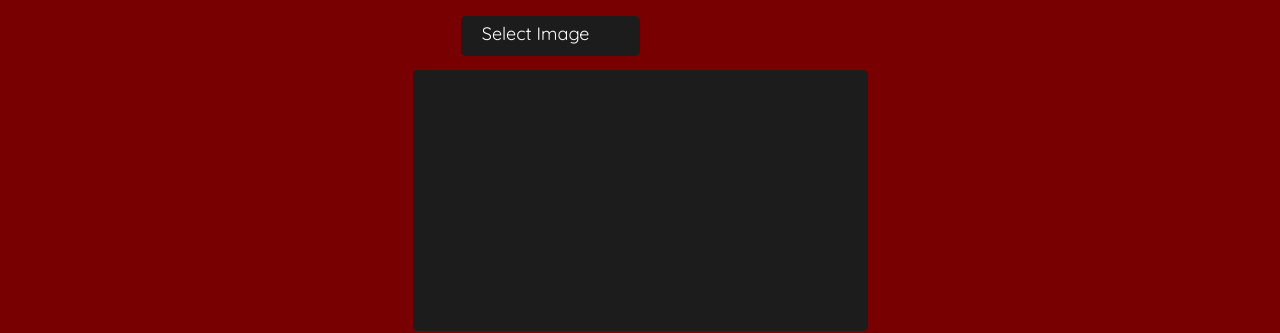
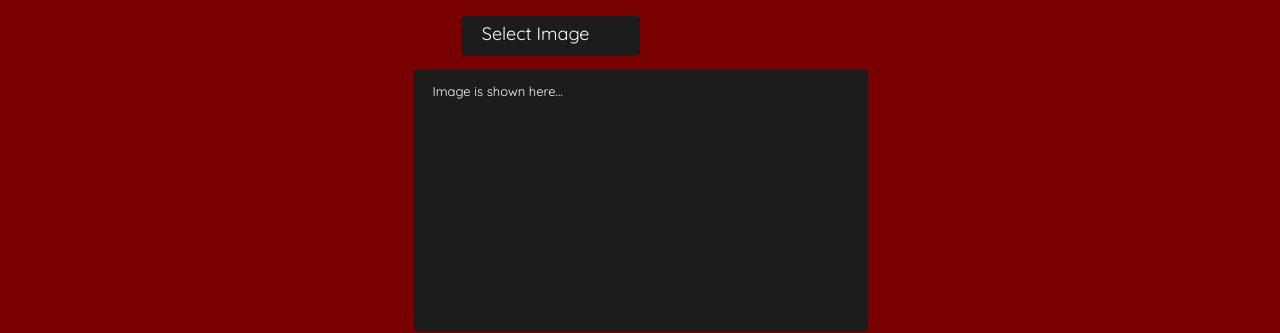
Before and after one commit to Kanzaki404/Hamstwer-Wars-Error-Coders, a React (Create React App) app: page /upload in a window 1280 px wide. Shown: the part 504-837 px from the top of the page. Built offline with nearby package versions, Linux system fonts and the light colour scheme; a web font is replaced by a local one.

Commit message:
done with the upload css and added image display

```diff
--- a/src/Pages/Upload.jsx
+++ b/src/Pages/Upload.jsx
@@ -82,6 +82,13 @@ const UploadPageStyle = styled.div `
         margin-left: auto;
         margin-right: auto;
         border-radius: 5px;
+
+    p {
+        font-family: 'Quicksand', sans-serif;
+        text-align:left;
+        padding-left: 20px;
+        font-size: 13px;
+        }
     }
 
     .summon-button {
@@ -159,7 +166,9 @@ export default function Upload() {
                     </div>
                 </div>
 
-                <div className ="image-display"></div>
+                <div className ="image-display">
+                <p>Image is shown here...</p>
+                </div>
 
             </div>
         </div>
```
